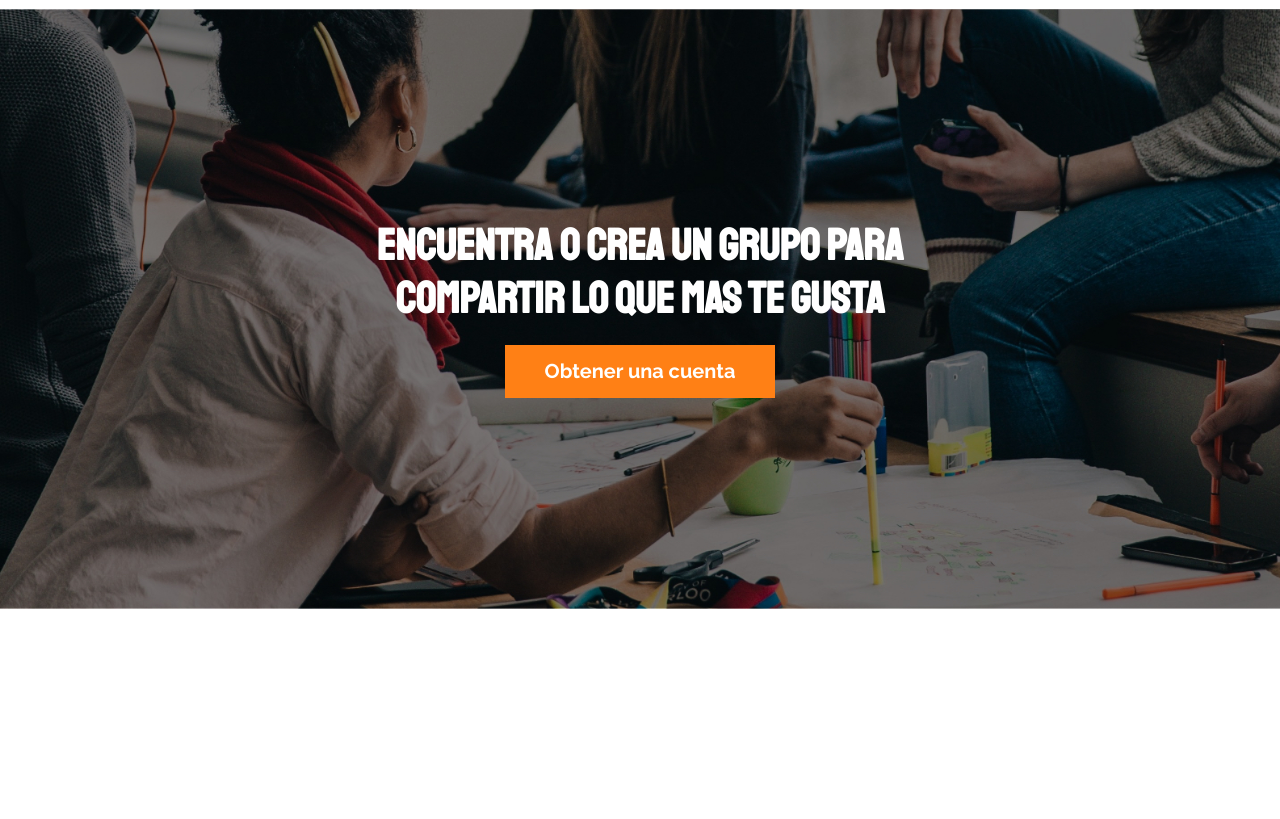
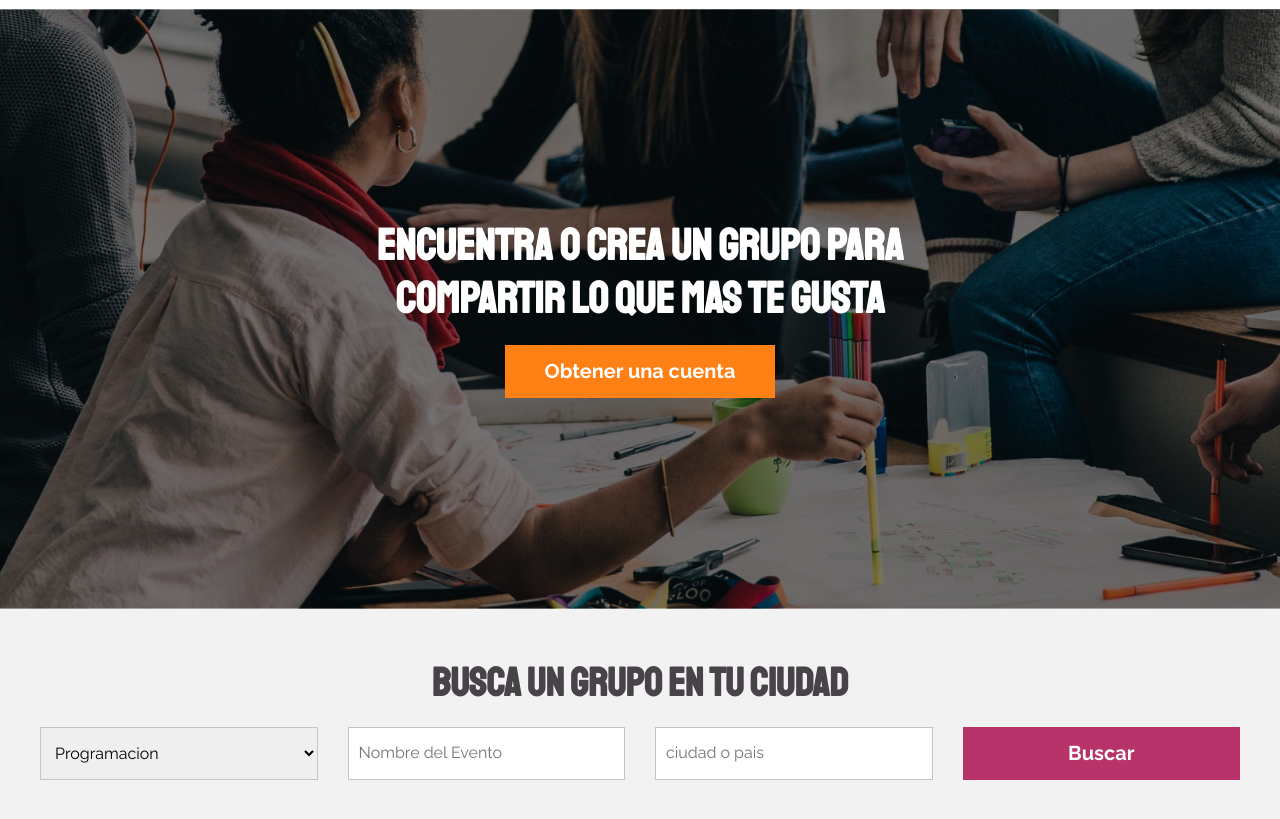
Before and after one commit to GerardoDev25/meeti-webapp-scsss-bem, a website: page index.html in a window 1280 px wide. Shown: the part 71-890 px from the top of the page. Before the commit the page ends 800 px from the top, so only its background shows below. Drawn offline with nearby package versions, Linux system fonts and the light colour scheme; files that its build step writes are made by us from their sources; files whose address does not match are found by name.

Commit message:
CSS al Formulario

```diff
--- a/index.html
+++ b/index.html
@@ -37,5 +37,37 @@
       </h1>
       <a class="hero__enlace" href="#">Obtener una cuenta</a>
     </section>
+    <section class="busqueda">
+      <h2 class="busqueda__heading">busca un grupo en tu ciudad</h2>
+      <div class="contenedor">
+        <form class="formulario">
+          <select class="formulario__campo">
+            <option>Programacion</option>
+            <option>Diseño</option>
+            <option>Negocios</option>
+            <option>Moda</option>
+            <option>Ejercicios</option>
+            <option>Fotografia</option>
+            <option>Comida</option>
+            <option>Diseño Interior</option>
+            <option>Cafe</option>
+            <option>Cine</option>
+            <option>Libros</option>
+            <option>Emprendimiente</option>
+          </select>
+          <input
+            type="text"
+            class="formulario__campo"
+            placeholder="Nombre del Evento"
+          />
+          <input
+            type="text"
+            class="formulario__campo"
+            placeholder="ciudad o pais"
+          />
+          <input type="submit" class="formulario__submit" value="Buscar">
+        </form>
+      </div>
+    </section>
   </body>
 </html>
--- /dev/null
+++ b/src/scss/ui/contenido/busqueda.scss
@@ -0,0 +1,33 @@
+@use 'base/mixins' as m;
+@use 'base/variables' as v;
+
+.busqueda {
+  background-color: v.$grisClaro;
+  padding: 5rem 0;
+  &__heading {
+    text-align: center;
+    margin: 0;
+    color: v.$gris;
+  }
+}
+
+.formulario {
+  margin-top: 2rem;
+  display: flex;
+  flex-direction: column;
+  @include m.tablet {
+    @include m.grid(4, 3rem);
+  }
+  &__campo {
+    padding: 1rem;
+    border: 1px solid lighten($color: v.$gris, $amount: 50%);
+    margin-bottom: 2rem;
+    @include m.tablet {
+      margin-bottom: 0;
+    }
+  }
+  &__submit {
+    @include m.boton(v.$primario, v.$blanco);
+    margin-top: 0;
+  }
+}
--- a/src/scss/ui/contenido/index.scss
+++ b/src/scss/ui/contenido/index.scss
@@ -1 +1,2 @@
-@forward 'hero.scss'
+@forward 'hero.scss';
+@forward 'busqueda.scss';
```
